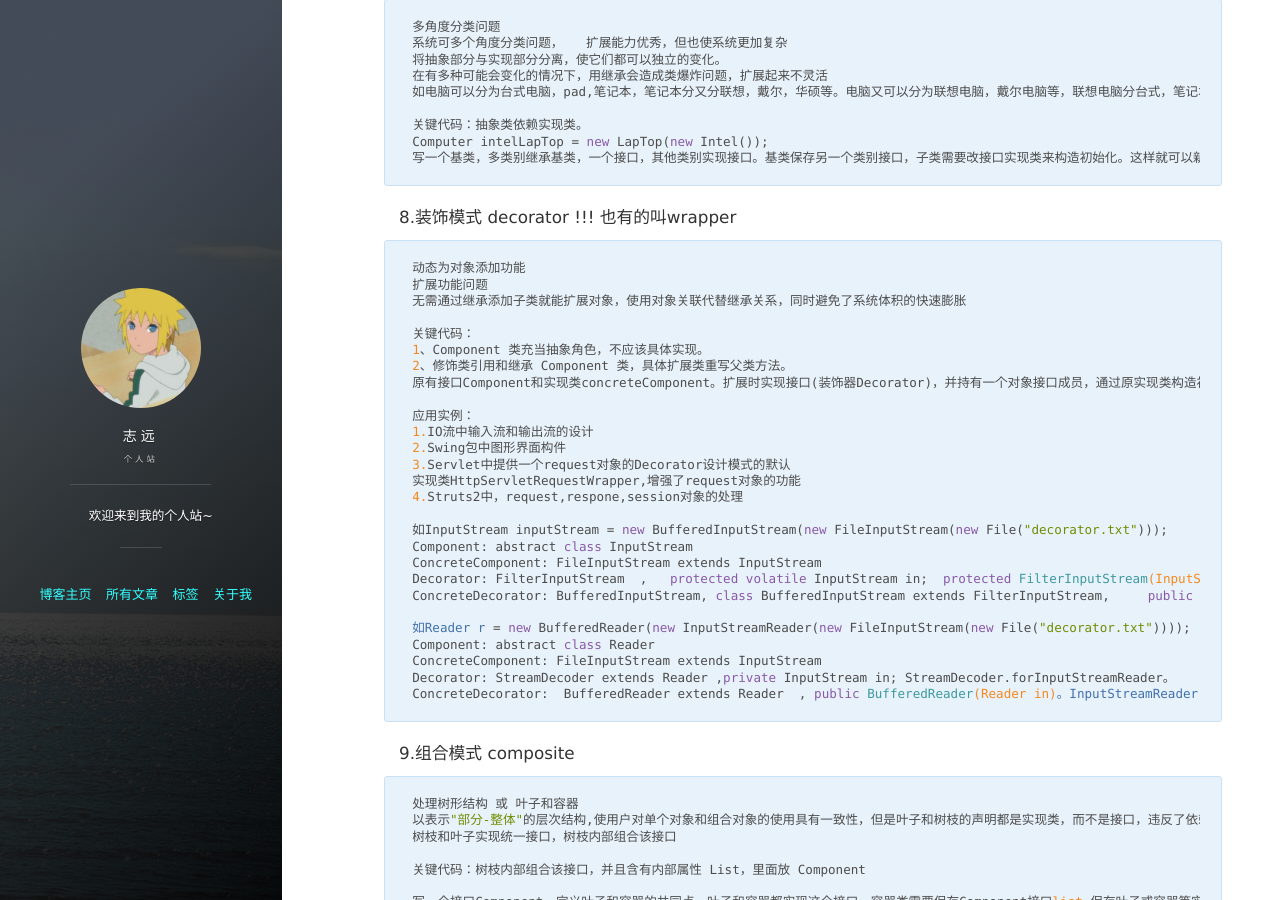
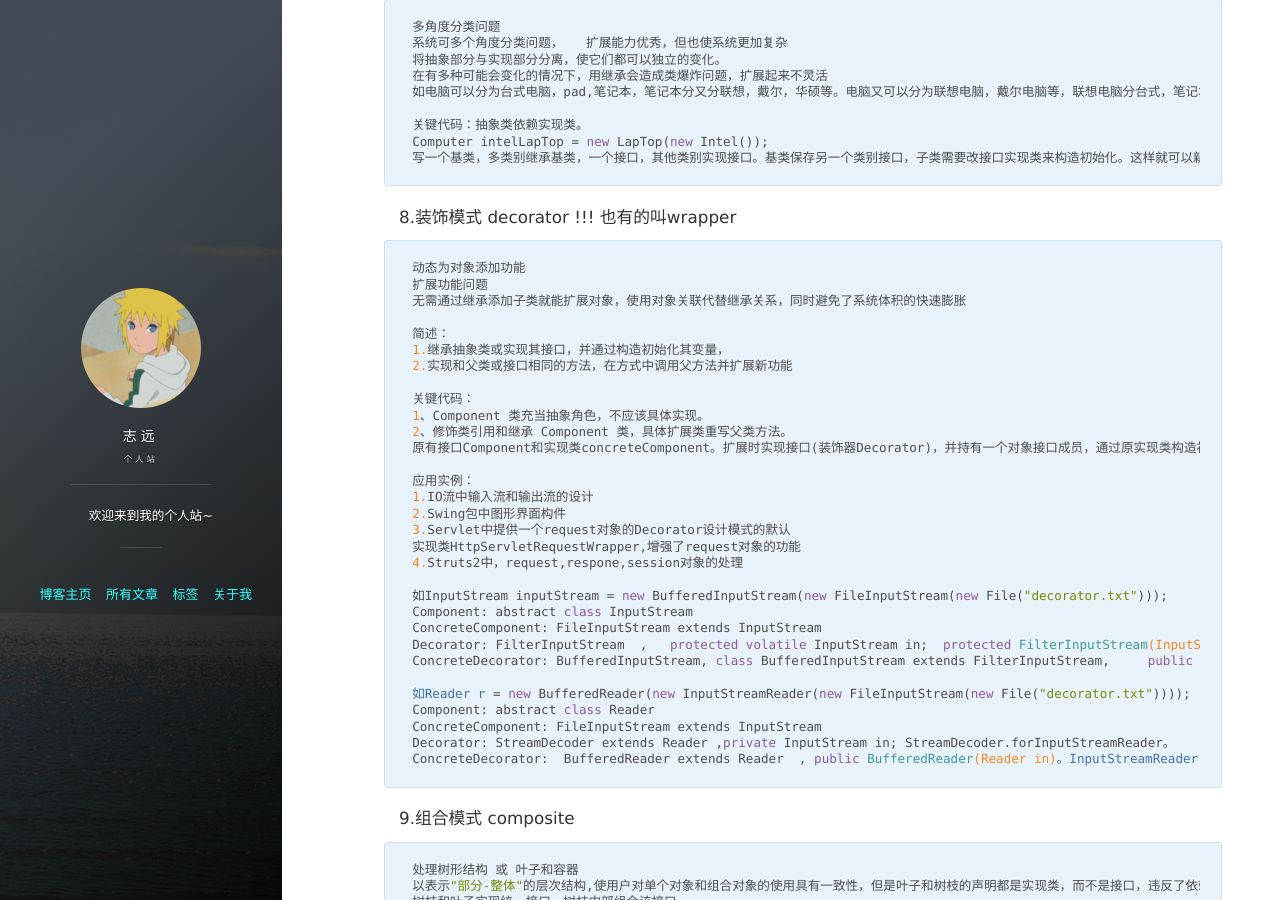
Before and after one commit to blueskyxzy/blueskyxzy.github.io, a Jekyll site: the page built from _posts/2019-11-13-designpatern.md, in a window 1280 px wide and 900 px high, scrolled down 3620 px. Built offline with Jekyll 4.4.1, drawn with Linux system fonts in a browser that asks for light colours; nearby versions of some CDN libraries; comment, search, counter and statistics services are not loaded.

Commit message:
add 描述

```diff
--- a/_posts/2019-11-13-designpatern.md
+++ b/_posts/2019-11-13-designpatern.md
@@ -176,6 +176,10 @@ in a word, 就是软件设计的套路
     动态为对象添加功能
     扩展功能问题
     无需通过继承添加子类就能扩展对象，使用对象关联代替继承关系，同时避免了系统体积的快速膨胀
+
+    简述：
+    1.继承抽象类或实现其接口，并通过构造初始化其变量，
+    2.实现和父类或接口相同的方法，在方式中调用父方法并扩展新功能
 
     关键代码：
     1、Component 类充当抽象角色，不应该具体实现。
```
